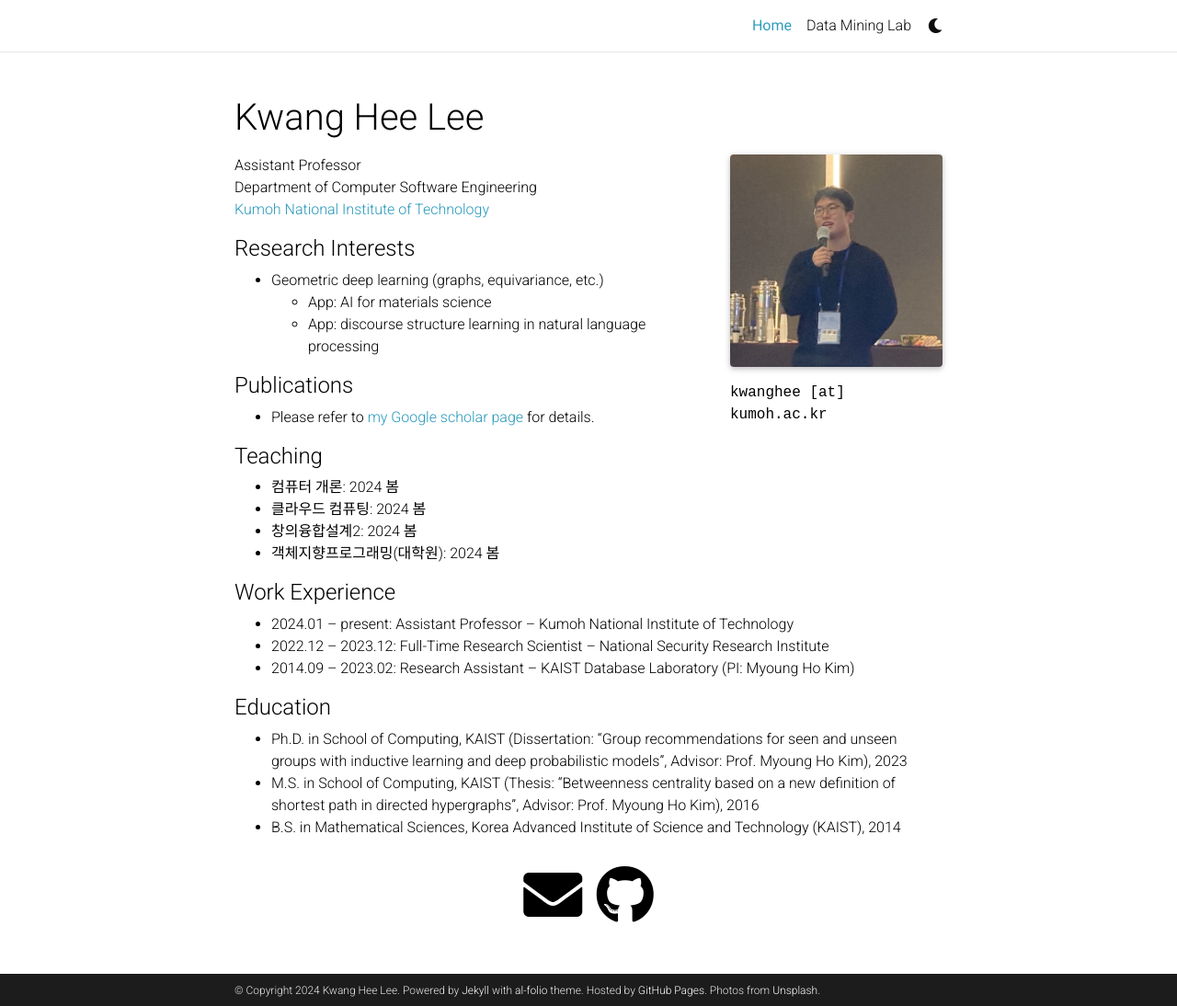
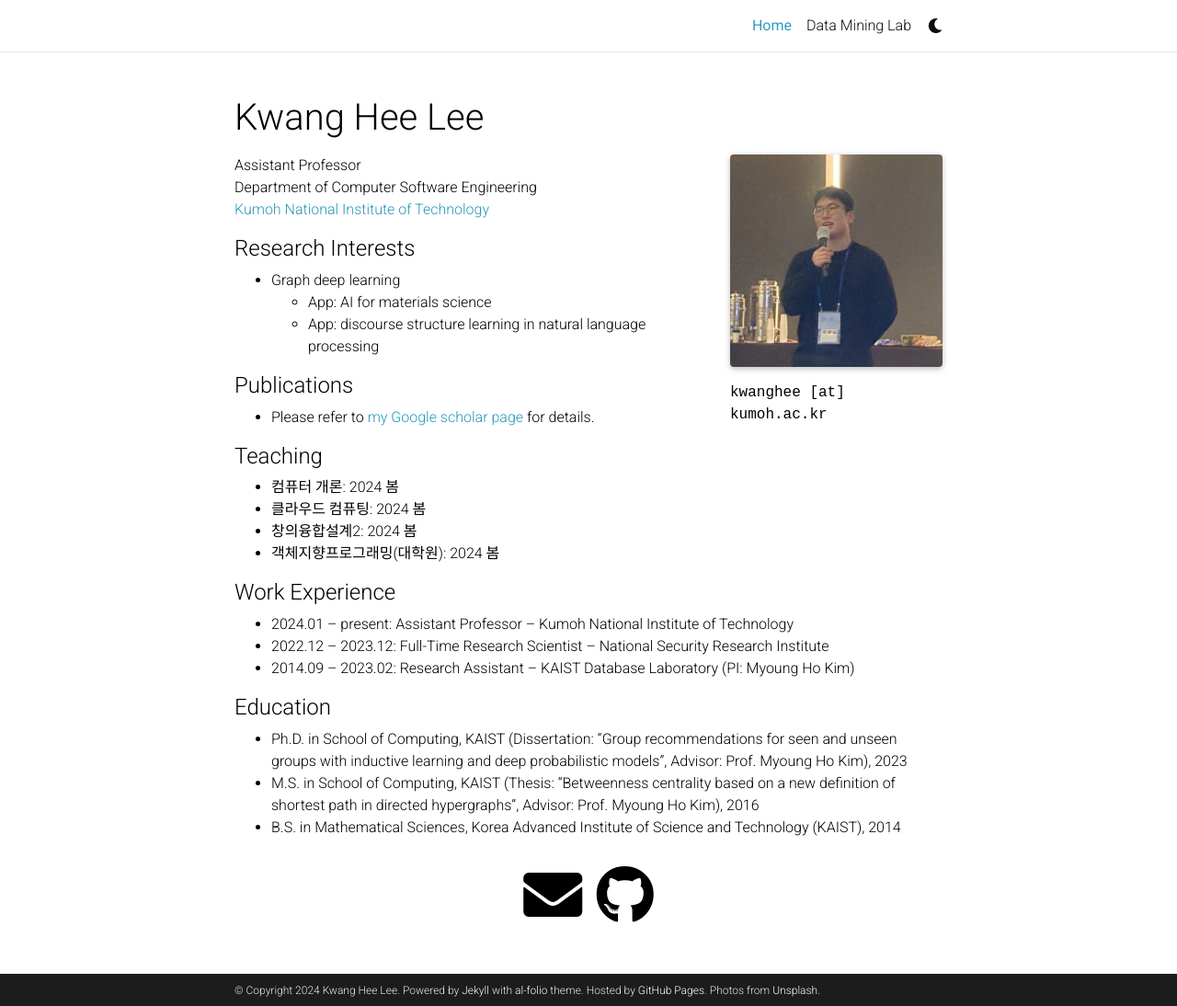
Before and after one commit to kwangheeya/kwangheeya.github.io, a Jekyll site: the page built from _pages/Home.md, in a window 1280 px wide and 1094 px high. Shown: the whole window at 92% size. Built offline with Jekyll 4.4.1, drawn with Linux system fonts in a browser that asks for light colours; full-size pictures stand in for the smaller copies a plugin makes; comment, search, counter and statistics services are not loaded; a style sheet for code colours, icons or effects is not loaded.

Commit message:
Update Home.md

```diff
--- a/_pages/Home.md
+++ b/_pages/Home.md
@@ -20,7 +20,7 @@ Department of Computer Software Engineering <br />
 
 #### Research Interests
 
-- Geometric deep learning (graphs, equivariance, etc.)
+- Graph deep learning
   - App: AI for materials science
   - App: discourse structure learning in natural language processing
 
```
